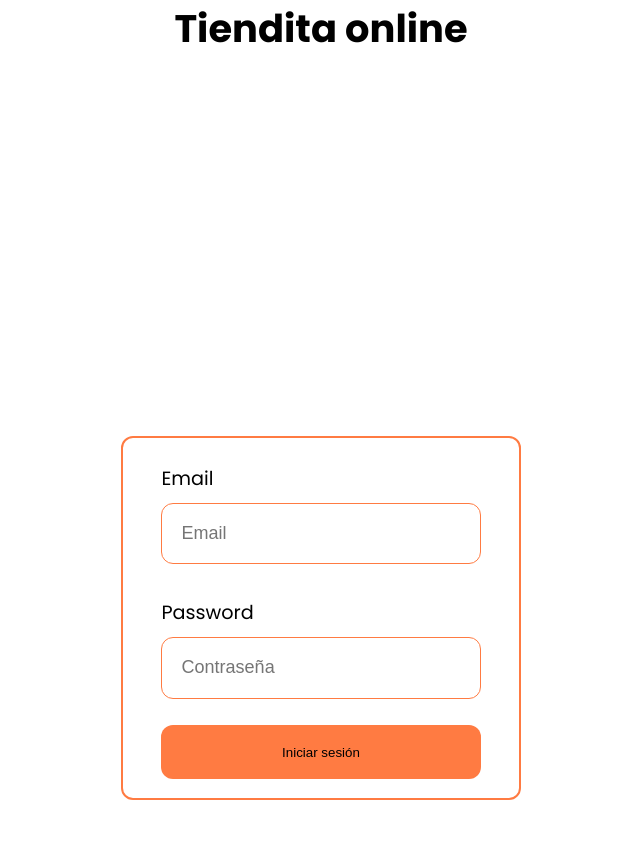
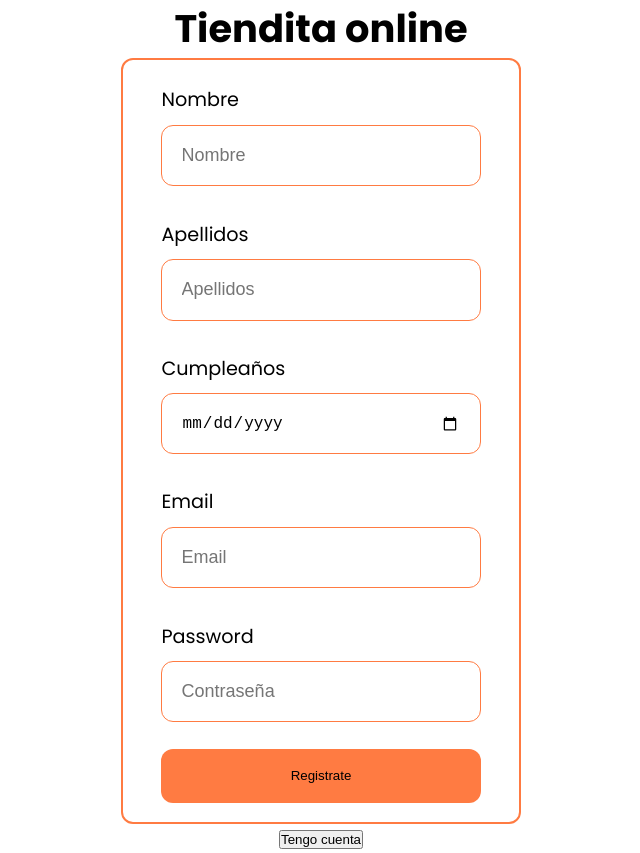
Before and after one commit to arrebolawork/frontendE-commerce, a React (Vite) app: page / in a window 1280 px wide. Shown: the whole page, without its empty margins (319-959 px from the left). Before the commit the page ends 800 px from the top, so only its background shows below. Built offline with nearby package versions, Linux system fonts and the light colour scheme.

Commit message:
more change to the design

```diff
--- a/src/components/login/LoginForm.jsx
+++ b/src/components/login/LoginForm.jsx
@@ -6,23 +6,52 @@ export default function LoginForm() {
   const { login } = useContext(UserContext);
   const [email, setEmail] = useState('');
   const [passwd, setPasswd] = useState('');
-
+  const [nombre, setNombre] = useState('');
+  const [apellidos, setApellidos] = useState('');
+  const [cumple, setCumple] = useState('');
+  const [haveCount, setHaveCount] = useState(false);
   const handleSubmit = (e) => {
     e.preventDefault();
     login(email, passwd);
   };
-
+  const handleHaveCount = () => {
+    setHaveCount((prev) => !prev);
+    console.log('ha cambiado');
+  };
   return (
+    <div>
       <form onSubmit={handleSubmit} className="formularioContainer">
+        {!haveCount && (
+          <>
+            <div className={`inputContainer estadoRegisto ${!haveCount ? 'visible' : ''}`}>
+              <label htmlFor="nombre">Nombre</label>
+              <input
+                type="text"
+                value={nombre}
+                onChange={(e) => setNombre(e.target.value)}
+                placeholder="Nombre"
+                required
+              />
+            </div>
+            <div className={`inputContainer estadoRegisto ${!haveCount ? 'visible' : ''}`}>
+              <label htmlFor="apellidos">Apellidos</label>
+              <input
+                type="text"
+                value={apellidos}
+                onChange={(e) => setApellidos(e.target.value)}
+                placeholder="Apellidos"
+                required
+              />
+            </div>
+            <div className={`inputContainer estadoRegisto ${!haveCount ? 'visible' : ''}`}>
+              <label htmlFor="cumpleaños">Cumpleaños</label>
+              <input type="date" value={cumple} onChange={(e) => setCumple(e.target.value)} required />
+            </div>
+          </>
+        )}
         <div className="inputContainer">
           <label htmlFor="email">Email</label>
-        <input
-          type="email"
-          value={email}
-          onChange={(e) => setEmail(e.target.value)}
-          placeholder="Email"
-          required
-        />
+          <input type="email" value={email} onChange={(e) => setEmail(e.target.value)} placeholder="Email" required />
         </div>
         <div className="inputContainer">
           <label htmlFor="passwd">Password</label>
@@ -36,8 +65,11 @@ export default function LoginForm() {
         </div>
 
         <button type="submit" className="submitButton">
-        Iniciar sesión
+          {' '}
+          {haveCount ? 'Inicia Sesión' : 'Registrate'}
         </button>
       </form>
+      <button onClick={handleHaveCount}>{haveCount ? 'Registrate' : 'Tengo cuenta'}</button>
+    </div>
   );
 }
--- a/src/components/login/LoginForm.scss
+++ b/src/components/login/LoginForm.scss
@@ -33,3 +33,13 @@
   padding: 1rem;
   width: 100%;
 }
+.estadoRegisto {
+  opacity: 0;
+  height: 0;
+  overflow: hidden;
+  transition: opacity 0.9s ease, height 0.9s ease; /* Aplicar transición */
+}
+.estadoRegisto.visible {
+  opacity: 1;
+  height: auto;
+}
```
Also changed, not shown: 1 other file (tests, documents, lock files or other folders). Lines whose indentation alone changed are shown as unchanged.
